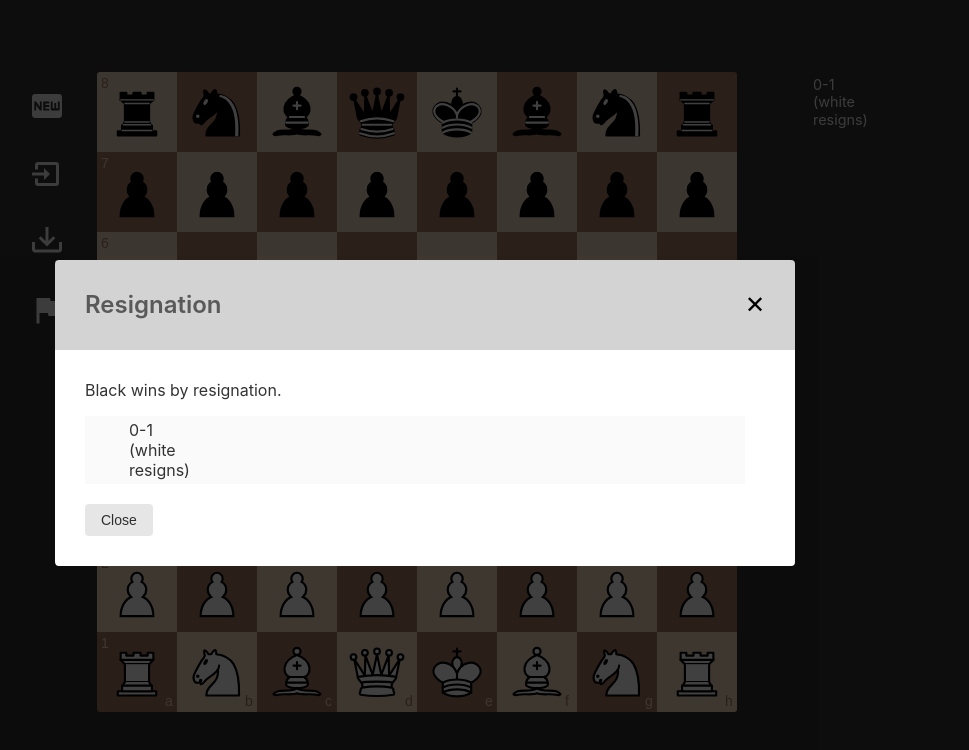
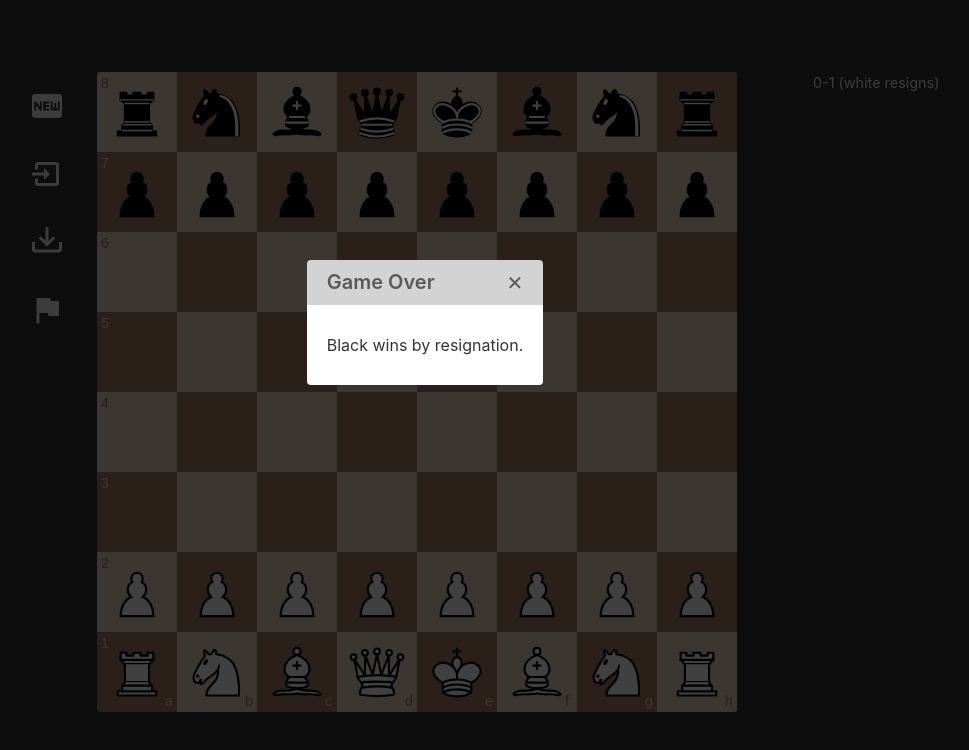
Before and after one commit to ErikMuir/chess-engine, a React app: page / in a window 1280 px wide. Both pictures are taken after a click on the button 262 px from the left and 310 px from the top of the page. Shown: the top 750 px of the page, without its empty margins (215-1184 px from the left). Built offline with nearby package versions, Linux system fonts and the light colour scheme.

Commit message:
refactor move list and game over modal

```diff
--- a/src/components/App.js
+++ b/src/components/App.js
@@ -1,9 +1,9 @@
 import React from 'react';
 import Modal from 'react-modal';
 import FileSaver from 'file-saver';
-import Header from './Header';
-import Main from './Main';
-import Footer from './Footer';
+import Controls from './Controls';
+import Board from './Board';
+import MoveList from './MoveList';
 import GameOver from './GameOver';
 import Logger from '../Logger';
 import Game from '../game/Game';
@@ -28,14 +28,6 @@ class App extends React.Component {
     this.updateApp = this.updateApp.bind(this);
     this.closeGameOverModal = this.closeGameOverModal.bind(this);
   }
-
-  checkGameOver = () => {
-    logger.trace('checkGameOver');
-    const { game } = this.state;
-    if (game.isGameOver) {
-      this.setState({ showGameOverModal: true });
-    }
-  };
 
   closeGameOverModal = () => {
     logger.trace('closeGameOverModal');
@@ -72,8 +64,7 @@ class App extends React.Component {
 
   updateApp = (game) => {
     logger.trace('updateApp');
-    this.setState({ game });
-    this.checkGameOver();
+    this.setState({ game, showGameOverModal: game.isGameOver });
   };
 
   getGameOverModal = () => {
@@ -92,16 +83,20 @@ class App extends React.Component {
     const { game } = this.state;
     return (
       <div className="app-container">
-        <Header />
-        <Main
-          game={game}
-          updateApp={this.updateApp}
-          newGame={this.newGame}
-          importGame={this.importGame}
-          exportGame={this.exportGame}
-          resign={this.resign}
-        />
-        <Footer />
+        <header className="app-header" />
+        <main className="app-main">
+          <Controls
+            newGame={this.newGame}
+            importGame={this.importGame}
+            exportGame={this.exportGame}
+            resign={this.resign}
+          />
+          <Board game={game} updateApp={this.updateApp} />
+          <MoveList game={game} />
+        </main>
+        <footer className="app-footer">
+          <span>{`© ${new Date().getFullYear()} MuirDev`}</span>
+        </footer>
         {this.getGameOverModal()}
       </div>
     );
--- a/src/components/Controls.js
+++ b/src/components/Controls.js
@@ -1,7 +1,10 @@
 import React from 'react';
 import Icon from '@mdi/react';
 import {
-  mdiFlag, mdiNewBox, mdiImport, mdiTrayArrowDown,
+  mdiFlag,
+  mdiNewBox,
+  mdiImport,
+  mdiTrayArrowDown,
 } from '@mdi/js';
 import { boardSize } from '../game/utils';
 import Logger from '../Logger';
@@ -54,29 +57,28 @@ class Controls extends React.Component {
 
   handleNew = (e) => {
     logger.trace('handleNew');
-    e.target.blur();
+    e.currentTarget.blur();
     const { newGame } = this.props;
     newGame();
   };
 
   handleImport = (e) => {
     logger.trace('handleImport');
-    console.log(e);
-    e.target.blur();
+    e.currentTarget.blur();
     const loadGameInput = document.getElementById(loadGameInputId);
     loadGameInput.click();
   };
 
   handleExport = (e) => {
     logger.trace('handleExport');
-    e.target.blur();
+    e.currentTarget.blur();
     const { exportGame } = this.props;
     exportGame();
   };
 
   handleResign = (e) => {
     logger.trace('handleResign');
-    e.target.blur();
+    e.currentTarget.blur();
     const { resign } = this.props;
     resign();
   };
--- a/src/components/Footer.js
+++ /dev/null
@@ -1,9 +0,0 @@
-import React from 'react';
-
-const Footer = () => (
-  <footer className="app-footer">
-    <span>{`© ${new Date().getFullYear()} MuirDev`}</span>
-  </footer>
-);
-
-export default Footer;
--- a/src/components/GameOver.js
+++ b/src/components/GameOver.js
@@ -1,17 +1,10 @@
 import React from 'react';
 import Modal from 'react-modal';
-import { getMoves } from './MoveList';
 import PieceColor from '../game/PieceColor';
 import { squareSize } from '../game/utils';
 import Logger from '../Logger';
 
 const logger = new Logger('GameOver');
-
-const getTitle = ({ isResignation, isCheckmate }) => {
-  if (isResignation) return 'Resignation';
-  if (isCheckmate) return 'Checkmate';
-  return 'Stalemate';
-};
 
 const getMessage = ({
   isResignation, isCheckmate, activePlayer, fullMoveNumber,
@@ -39,9 +32,8 @@ const getOverlayStyle = () => ({
 const getContentStyle = () => ({
   backgroundColor: 'transparent',
   padding: 0,
-  maxWidth: '740px',
   height: '75vh',
-  width: '50%',
+  maxWidth: '500px',
   borderRadius: 0,
   overflow: 'hidden',
   boxSizing: 'border-box',
@@ -63,7 +55,7 @@ const GameOver = ({ game, closeGameOverModal }) => {
       style={{ overlay: getOverlayStyle(), content: getContentStyle() }}
     >
       <header className="modal__header">
-        <h2 className="modal__title">{getTitle(game)}</h2>
+        <h2 className="modal__title">Game Over</h2>
         <button
           type="button"
           className="modal__close"
@@ -72,20 +64,7 @@ const GameOver = ({ game, closeGameOverModal }) => {
         />
       </header>
       <main className="modal__content-container">
-        <div className="modal__content">
-          <p>{getMessage(game)}</p>
-          {getMoves(game)}
-        </div>
-        <footer className="modal__footer">
-          <button
-            type="button"
-            className="modal__btn"
-            aria-label="Close modal"
-            onClick={closeGameOverModal}
-          >
-            Close
-          </button>
-        </footer>
+        <div className="modal__content">{getMessage(game)}</div>
       </main>
     </Modal>
   );
--- a/src/components/Header.js
+++ /dev/null
@@ -1,7 +0,0 @@
-import React from 'react';
-
-const Header = () => (
-  <header className="app-header" />
-);
-
-export default Header;
--- a/src/components/Main.js
+++ /dev/null
@@ -1,30 +0,0 @@
-import React from 'react';
-import Controls from './Controls';
-import Board from './Board';
-import MoveList from './MoveList';
-
-const Main = (props) => {
-  const {
-    game,
-    updateApp,
-    newGame,
-    importGame,
-    exportGame,
-    resign,
-  } = props;
-
-  return (
-    <main className="app-main">
-      <Controls
-        newGame={newGame}
-        importGame={importGame}
-        exportGame={exportGame}
-        resign={resign}
-      />
-      <Board game={game} updateApp={updateApp} />
-      <MoveList game={game} />
-    </main>
-  );
-};
-
-export default Main;
--- a/src/components/MoveList.js
+++ b/src/components/MoveList.js
@@ -20,22 +20,8 @@ export const getMoves = ({ pgn }) => {
   return white.map((whiteMove, i) => getMove(whiteMove, black[i], (i + 1)));
 };
 
-class MoveList extends React.Component {
-  constructor(props) {
-    super(props);
-    logger.trace('ctor');
-    const { game } = props;
-    this.state = { game };
-  }
-
-  static getDerivedStateFromProps(props, state) {
-    const { game } = props;
-    return game === state.game ? null : { game };
-  }
-
-  render() {
+const MoveList = ({ game }) => {
   logger.trace('render');
-    const { game } = this.state;
   const height = boardSize;
   const moves = getMoves(game);
   return (
@@ -43,7 +29,6 @@ class MoveList extends React.Component {
       {moves}
     </div>
   );
-  }
-}
+};
 
 export default MoveList;
--- a/src/styles/app.css
+++ b/src/styles/app.css
@@ -87,7 +87,7 @@ body {
 }
 
 .move div {
-  padding: 4px;
+  padding: 2px 4px;
 }
 
 .move:nth-child(even) {
@@ -95,12 +95,10 @@ body {
 }
 
 .move-number {
-  padding: 4px;
   width: 1.5rem;
   color: #999999;
 }
 
 .move-symbol {
-  padding: 4px;
-  width: 4rem;
+  min-width: 4rem;
 }
--- a/src/styles/modal.css
+++ b/src/styles/modal.css
@@ -12,57 +12,34 @@
 }
 
 .modal__header {
-  position: relative;
-  display: block;
-  height: 30px;
-  margin-bottom: 0px;
-  padding: 30px;
+  display: flex;
+  justify-content: space-between;
+  align-items: center;
+  height: initial;
+  margin-bottom: 0;
+  padding: 10px 20px;
   border-top-left-radius: 4px;
   border-top-right-radius: 4px;
   background: #D3D3D3;
 }
 
-@supports (display: flex) {
-  .modal__header {
-    display: flex;
-    justify-content: space-between;
-    align-items: center;
-    height: initial;
-  }
-}
-
 .modal__title {
-  position: absolute;
-  top: 20px;
-  left: 20px;
-  margin-top: 0;
-  margin-bottom: 0;
+  margin: 0;
   font-weight: 600;
-  font-size: 24px;
+  font-size: 20px;
   line-height: 1.25;
   color: #595959;
   box-sizing: border-box;
 }
 
 .modal__close {
-  position: absolute;
-  top: 20px;
-  right: 20px;
   background: transparent;
   border: 0;
   cursor: pointer;
-  margin: 0px;
-  padding: 0px;
-  font-size: 24px;
-}
-
-@supports (display: flex) {
-  .modal__title {
-    position: static;
-  }
-  .modal__close {
-    position: static;
-  }
+  margin: 0;
+  padding: 0;
+  font-size: 20px;
+  color: #595959;
 }
 
 .modal__header .modal__close:before {
@@ -70,22 +47,18 @@
 }
 
 .modal__content-container {
-  padding: 30px;
+  display: flex;
+  flex-direction: column;
+  padding: 30px 20px;
   border-bottom-left-radius: 4px;
   border-bottom-right-radius: 4px;
   background: #fff;
 }
 
 .modal__content {
-  margin: 0px 0px 20px 0px;
   color: rgba(0, 0, 0, .8);
   overflow-y: auto;
   overflow-x: hidden;
-  padding: 0px 20px 0px 0px;
-}
-
-.modal__content p {
-  margin-top: 0px;
 }
 
 .modal__btn {
```
Also changed, not shown: 1 other file (tests, documents, lock files or other folders). Lines whose indentation alone changed are shown as unchanged.
